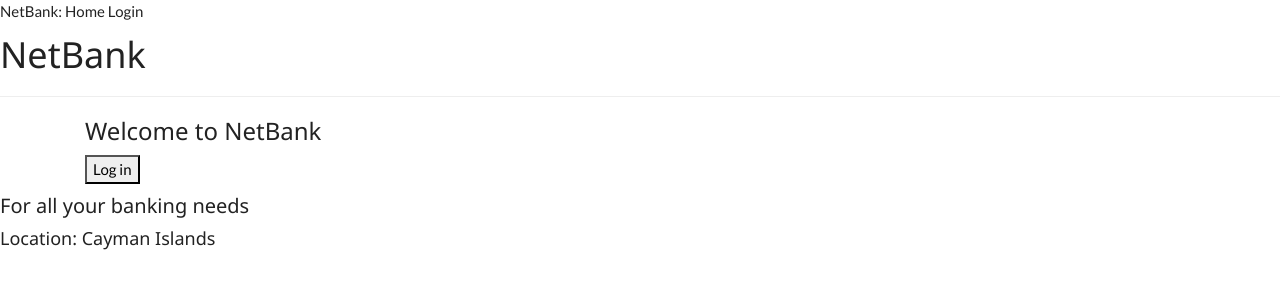
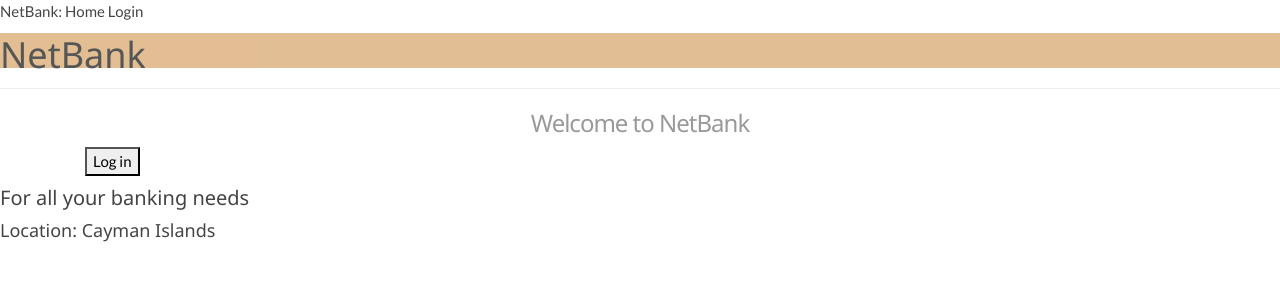
Before and after one commit to jkunnas58/dat250_netbank_fall_2020, a Flask app: page / in a window 1280 px wide. Shown: the top 300 px of the page. Run offline with Flask 2, Linux system fonts and the light colour scheme.

Commit message:
return to old style.css

```diff
--- a/netbank/static/style.css
+++ b/netbank/static/style.css
@@ -1,266 +1,90 @@
-@import "compass/css3";
-
-//Just a ltitle layout demo using flexbox. Color pallete found on Kuler - https://color.adobe.com/Theme-33-color-theme-5523423/
-
-//Dummy text from Whedonipsum - www.commercekitchen.com/whedon-ipsum/
-
-//Color definitions
-$lightblue: #D7F7FE;
-$darkblue: #1A577F;
-$medblue: #1F729C;
-$salmon: #FF6067;
-$hellayellow: #F7EE1A;
-
-//Typography
-$base-font-size: 16px;
-$base-font-family: 'Nunito', sans-serif;
-$heading-font-family: 'Righteous', sans-serif;
-
-//Convert px to em
-@function em($px, $base: $base-font-size) {
-  @return ($px / $base) * 1em;
+body {
+  margin: 0;
+  padding: 0;
+  font-family: "Helvetica Neue", Helvetica, Arial, sans-serif;
+  color: #444;
 }
 
-body {
-  background: $lightblue;
-  font-family: $base-font-family;
-  color: #222;
+/*
+ * Formatting the header area
+ */
+
+header {
+  background-color: #DFB887;
+  height: 35px;
+  width: 100%;
+  opacity: .9;
+  margin-bottom: 10px;
 }
 
-* {
-  transition: all .65s ease;
-  box-sizing: border-box;
-
+header h1.logo {
+  margin: 0;
+  font-size: 1.7em;
+  color: #fff;
+  text-transform: uppercase;
+  float: left;
 }
 
-//Centering Content
+header h1.logo:hover {
+  color: #fff;
+  text-decoration: none;
+}
+
+/*
+ * Centering the body content
+ */
+
 .container {
-  max-width: 75em;
+  width: 1200px;
   margin: 0 auto;
 }
 
-//Setting up the header so the "logo" and tagline site on each side of the header using flexbox. At 700px, they will stack.
-.header {
-  background: $salmon;
-  color: white;
-  padding: em(10px);
-  .container {
-    display: flex;
-    flex-direction: row;
-    justify-content: space-between;
-    align-items: center;
-    flex-wrap: wrap;
-  }
-  .site-title, .site-tagline {
-    font-weight: 400;
-  }
-  @media (max-width: 700px) {
-    .site-title, .site-tagline {
-      width: 100%;
-      text-align: center;
-    }
-    .site-title {
-      margin: 0;
-    }
-  }
+div.home {
+  padding: 10px 0 30px 0;
+  background-color: #E6E6FA;
+  -webkit-border-radius: 6px;
+     -moz-border-radius: 6px;
+          border-radius: 6px;
 }
 
-.site-title, h1, h2, h3 {
-  font-family: $heading-font-family;
-  font-size: em(42px);
-  color: darken($lightblue, 75%);
-}
-h3 {
-  font-size: em(32px);
-  color: desaturate($salmon, 10%);
-}
-.site-title {
-  color: white;
-}
-.site-tagline {
-  font-size: em(18px);
-  font-style: italic;
+div.about {
+  padding: 10px 0 30px 0;
+  background-color: #E6E6FA;
+  -webkit-border-radius: 6px;
+     -moz-border-radius: 6px;
+          border-radius: 6px;
 }
 
-// Navigation, including mobile version
-.main-nav {
-  background: $hellayellow;
-  color: white;
-  //transition: none;
-  a {
-    color: $darkblue;
-    text-decoration: none;
-  }
-  ul, li {
-    list-style: none;
-    margin: 0;
-    padding: 0;
-  }
-  ul {
-    display: flex;
-    align-items: center;
-    flex-direction: row;
-    justify-content: center;
-    width: 100%;
-    a {
-      padding: em(15px) em(35px);
-      display: flex;
-      text-transform: uppercase;
-      &:hover, &:focus {
-        background: lighten($hellayellow, 25%);
-        color: lighten($darkblue, 25%);
-      }
-    }
-    .mobile-button a {
-      position: absolute;
-      left: -99999em;
-    }
-  }
-
-  @media (max-width: 700px) {
-    ul {
-      flex-wrap: wrap;
-       justify-content: flex-start;
-      a {
-        position: absolute;
-        left: -99999em;
-      }
-      &.open {
-        li {
-          width: 100%;
-          &.mobile-button a {
-          	background: tint($hellayellow, 50%);
-          	color: darken($medblue, 20%);
-          }
-        }
-        a {
-          position: static;
-
-        }
-      }
-      .mobile-button {
-        a {
-          position: static;
-        }
-      }
-    }
-    a {
-      width: 100%;
-    }
-  }
+h2 {
+  font-size: 3em;
+  margin-top: 40px;
+  text-align: center;
+  letter-spacing: -2px;
 }
 
-//Setting up full-bleed images, shrinking the height on smaller viewports
-.full-bleed {
-  background-size: cover;
-  min-height: 300px;
-  width: 100%;
-  background-position: center center;
-  background-repeat: no-repeat;
-}
-@media (max-width:700px) {
-  .full-bleed {
-    min-height: 175px;
-  }
+h3 {
+  font-size: 1.7em;
+  font-weight: 100;
+  margin-top: 30px;
+  text-align: center;
+  letter-spacing: -1px;
+  color: #999;
 }
 
-.cool-photo {
-  background-image: url(http://lorempixel.com/1300/400/abstract)
-}
-.cool-photo2 {
-  background-image: url(http://lorempixel.com/1300/400/food)
+.menu {
+  float: right;
+  margin-top: 8px;
 }
 
-.post {
-  padding: em(30px);
+.menu li {
+  display: inline;
 }
 
-// Setting up our columns/grids. The first section has two columns side by side. The second section has a grid of 3 columns, that reduces down to two columns and then full width as browser is scaled down.
-.columns {
-  display: flex;
-  width: 100%;
-  justify-content: space-between;
-  flex-wrap: wrap;
-  .item {
-    padding: em(25px);
-    max-width: 47%;
-    background: lighten($medblue, 45%);
-    color: $darkblue;
-    border-bottom: 5px solid $hellayellow;
-    margin-bottom: em(35px);
-    position: relative;
-    overflow: hidden;
-    .item-title {
-      color: darken($lightblue, 85%);
-      font-size: 24px;
-      margin: 0 0 5px 0;
-      font-family: $heading-font-family;
-    }
-    .item-image {
-      max-width: 100%;
-    }
-    &:hover, &:focus {
-      background: lighten($medblue, 58%);
-      border-bottom-color: $salmon;
-      .social {
-        position: absolute;
-        bottom: -21px;
-        height: auto;
-        z-index: 5;
-        padding: 10px 0;
-        .fa {
-          color: $salmon;
-          padding: 0 em(5px);
-          &:hover {
-            color: tint($darkblue, 40%);
-          }
-        }
-      }
-    }
-  }
-  @media (max-width: 660px) {
-    .item {
-      max-width: 100%;
-      width: 100%;
-    }
-  }
-   &.thirds {
-     .item {
-        max-width: 31%;
-     }
-
-     @media (max-width: 770px) {
-       .item {
-         max-width: 48%;
-       }
-       @media (max-width: 660px) {
-       .item {
-         max-width: 100%;
-         width: 100%;
-       }
-     }
-     }
-    }
-  .social {
-    position: absolute;
-    bottom: -60px;
-    height: 0;
-    z-index: -1;
-    font-size: em(28px);
-  }
+.menu li + li {
+  margin-left: 35px;
 }
 
-.footer {
-  background: $salmon;
-  color: white;
-  padding: em(15px);
-  text-align: center;
-  font-size: em(13px);
-  a {
-    color: $hellayellow;
-    text-decoration: none;
-    border-bottom: 1px solid;
-  }
+.menu li a {
+  color: #444;
+  text-decoration: none;
 }
-
-//With love <3 by Lindsey Di Napoli - CSSgirl
```
Also changed, not shown: netbank/database.db.
